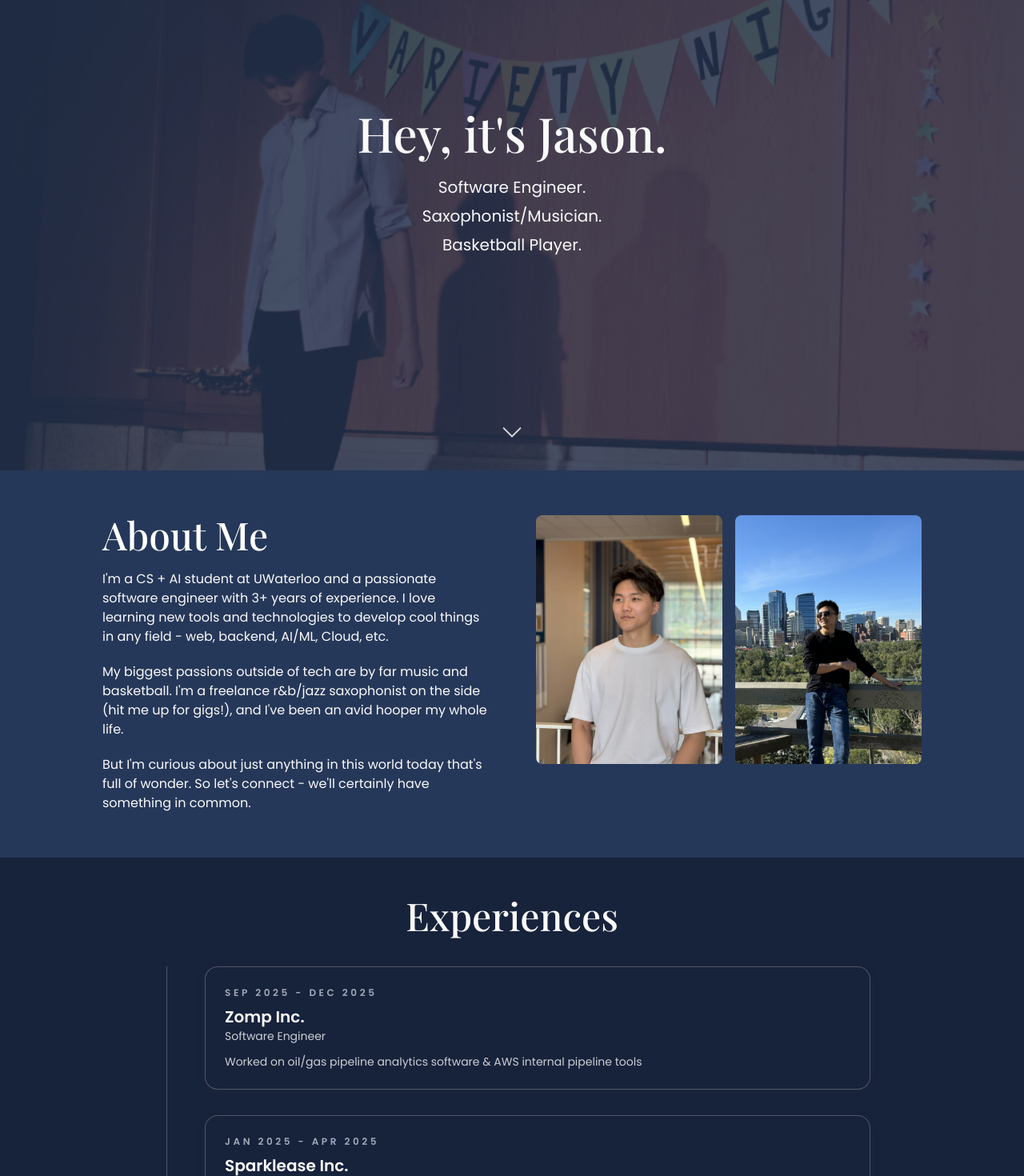
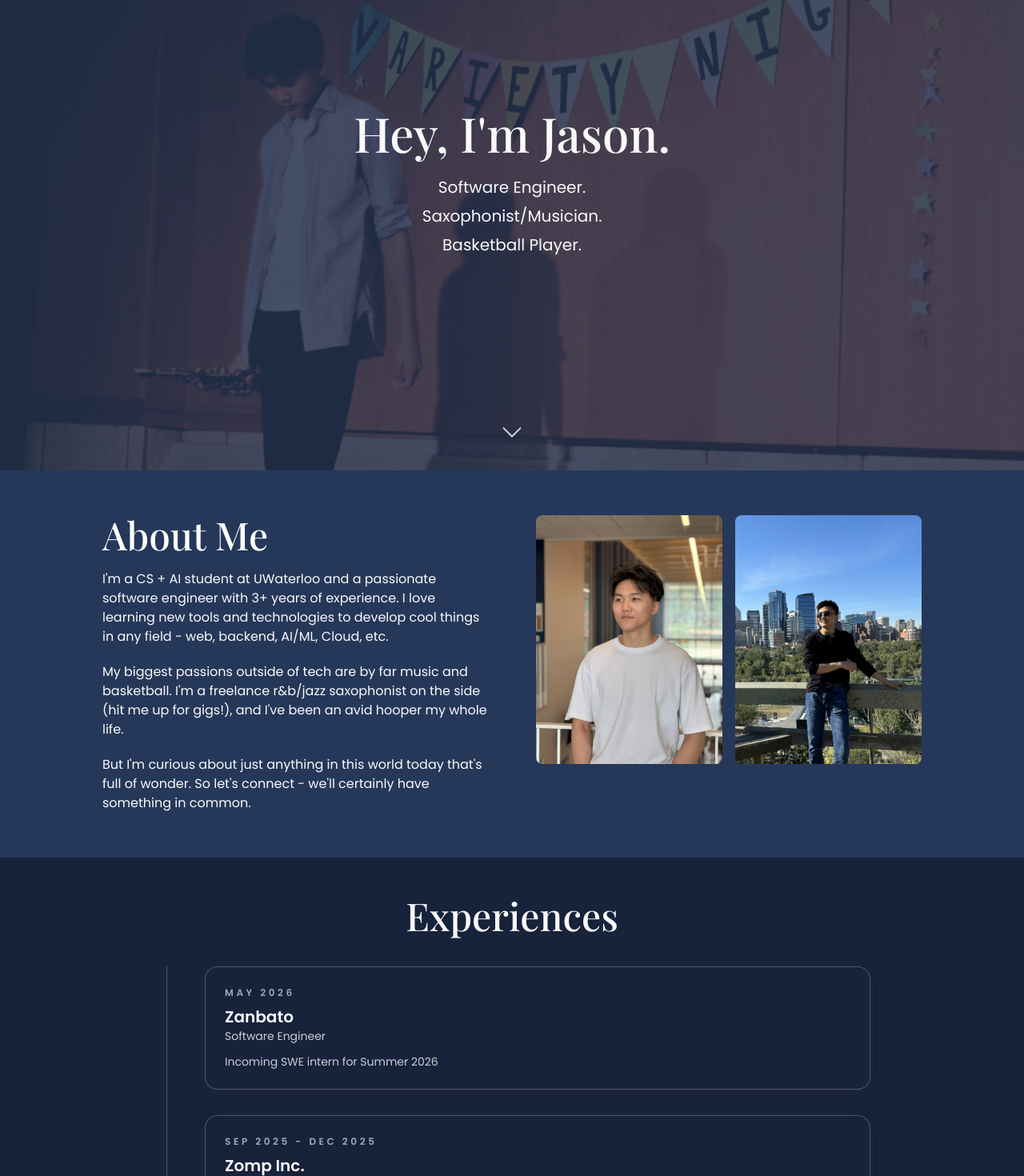
Before and after one commit to jasunsjs/portfolio-website, a Next.js app: page / in a window 1280 px wide. Shown: the part 200-1670 px from the top of the page at 80% size. Built offline with nearby package versions, Linux system fonts and the light colour scheme.

Commit message:
Add incoming SWE at Zanbato experience

```diff
--- a/src/data/site.ts
+++ b/src/data/site.ts
@@ -18,7 +18,7 @@ export const siteConfig = {
   name: "Jason Sun",
   logoText: "Jason Sun",
   greeting: {
-    title: "Hey, it's Jason.",
+    title: "Hey, I'm Jason.",
     subtitles: [
       "Software Engineer.",
       "Saxophonist/Musician.",
@@ -51,9 +51,18 @@ export const siteConfig = {
     visible: true,
     items: [
       {
+        company: "Zanbato",
+        companyLogo:
+          "",
+        position: "Software Engineer",
+        time: "May 2026",
+        description:
+          "Incoming SWE intern for Summer 2026",
+      },
+      {
         company: "Zomp Inc.",
         companyLogo:
-          "https://hips.hearstapps.com/hmg-prod.s3.amazonaws.com/images/why-did-steve-carell-leave-the-office-1585597666.jpg?crop=0.563xw:0.844xh;0.287xw,0.128xh&resize=480:*",
+          "",
         position: "Software Engineer",
         time: "Sep 2025 - Dec 2025",
         description:
@@ -62,7 +71,7 @@ export const siteConfig = {
       {
         company: "Sparklease Inc.",
         companyLogo:
-          "https://hips.hearstapps.com/hmg-prod.s3.amazonaws.com/images/why-did-steve-carell-leave-the-office-1585597666.jpg?crop=0.563xw:0.844xh;0.287xw,0.128xh&resize=480:*",
+          "",
         position: "Full Stack Developer",
         time: "Jan 2025 - Apr 2025",
         description:
@@ -71,7 +80,7 @@ export const siteConfig = {
       {
         company: "Home Hardware Stores Limited",
         companyLogo:
-          "https://hips.hearstapps.com/hmg-prod.s3.amazonaws.com/images/why-did-steve-carell-leave-the-office-1585597666.jpg?crop=0.563xw:0.844xh;0.287xw,0.128xh&resize=480:*",
+          "",
         position: "Software Developer",
         time: "May 2024 - Aug 2024",
         description:
```
